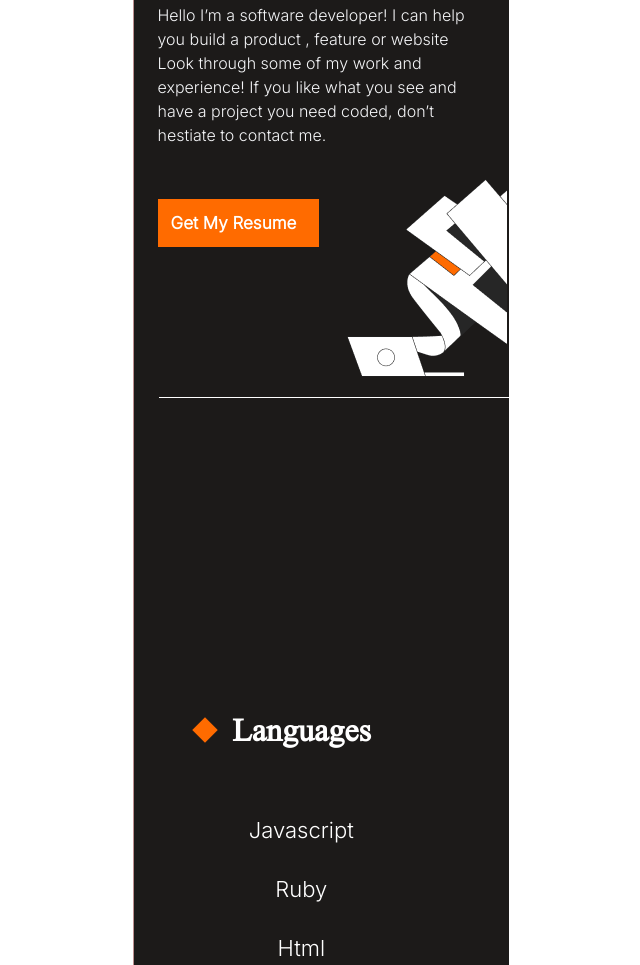
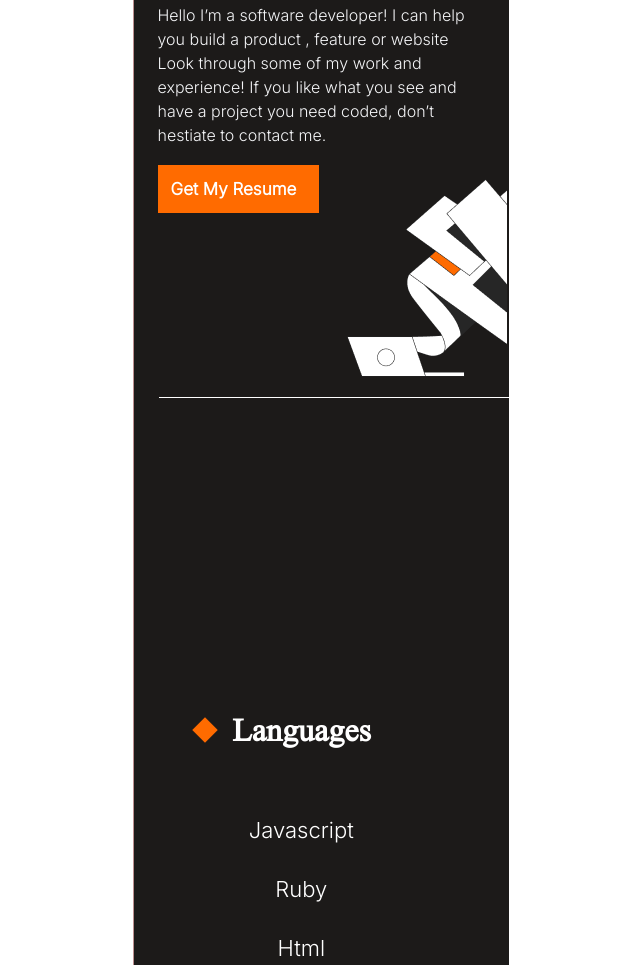
Before and after one commit to carlylechia/Portfolio-Setup-and-mobile-version-skeleton, a website: page index.html in a window 1280 px wide. Shown: the part 4749-5714 px from the top of the page, without its empty margins (320-960 px from the left). Drawn offline with Linux system fonts and the light colour scheme.

Commit message:
ADJUST THE ABOUT BUTTON

```diff
--- a/style.css
+++ b/style.css
@@ -786,7 +786,7 @@ ul {
   flex: none;
   order: 2;
   flex-grow: 0;
-  margin-top: 24px;
+  margin-top: -10px;
   margin-bottom: 24px;
   font-family: 'Inter', serif;
   font-style: normal;
@@ -799,9 +799,8 @@ ul {
 
 .am-btn:hover {
   background-color: #fff;
-  border: 2px solid #ff6b00;
+  border: 10px solid #ff6b00;
   color: black;
-  z-index: 5;
 }
 
 .am-btn:active {
```
